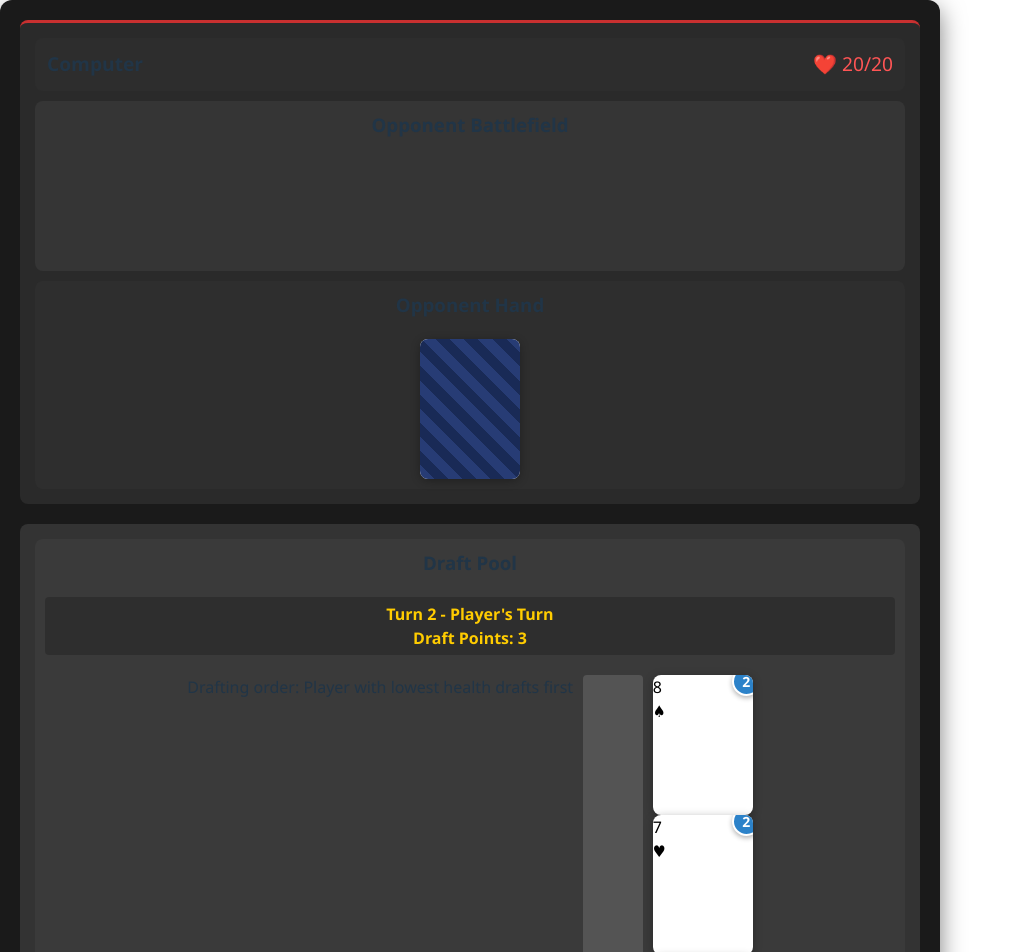
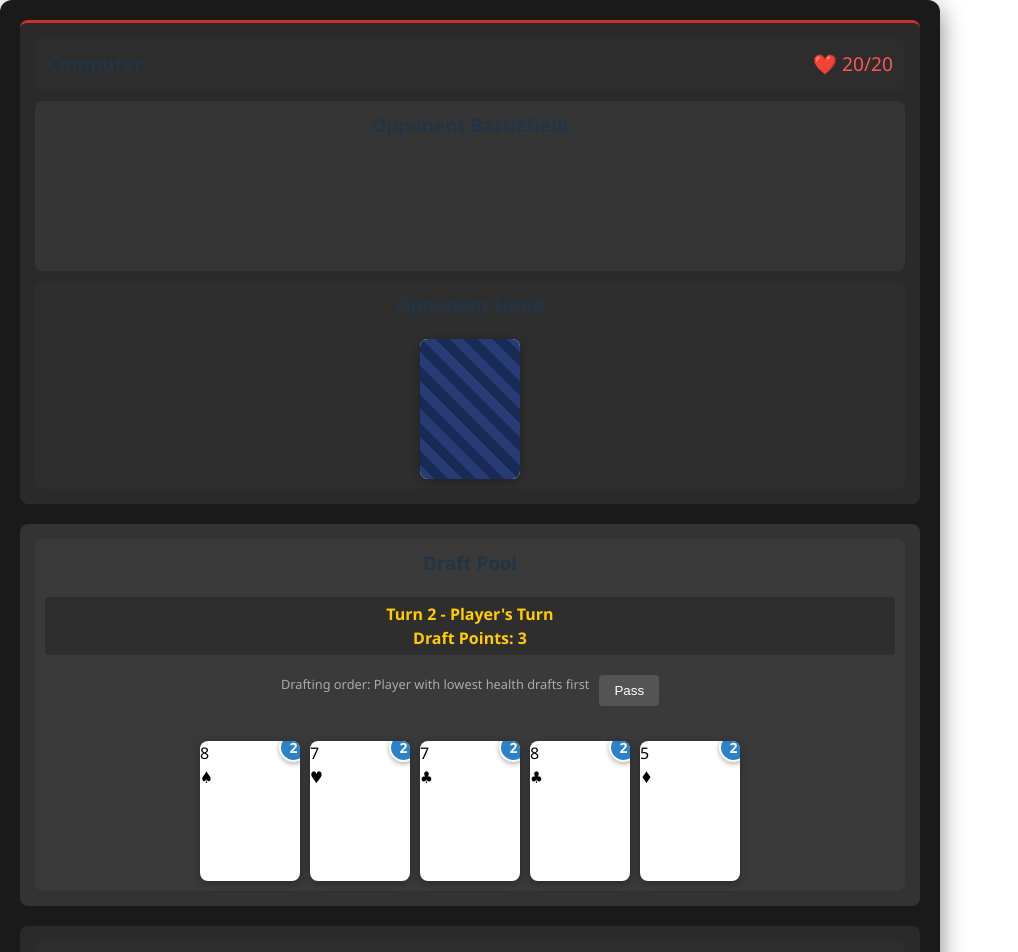
Before and after one commit to newhook/cardkingdom, a React (Vite) app: page / in a window 1280 px wide. Shown: the top 952 px of the page, without its empty margins (0-1018 px from the left). Built offline with nearby package versions, Linux system fonts and the light colour scheme.

Commit message:
styling.

```diff
--- a/src/style.css
+++ b/src/style.css
@@ -546,3 +546,22 @@ h1 {
     background-color: #f9f9f9;
   }
 }
+
+.draft-pool .draft-order-info {
+  font-size: 0.8em;
+  color: #aaa;
+  margin-bottom: 10px;
+}
+
+/* Added rule for the card container within draft pool */
+.draft-pool .cards-container {
+  display: flex;
+  flex-wrap: wrap; /* Allow cards to wrap to the next line */
+  gap: 10px; /* Add some space between cards */
+  justify-content: center; /* Center cards if they don't fill the row */
+  margin-top: 15px;
+}
+
+.draft-pool .pass-button {
+  padding: 8px 15px;
+}
```
